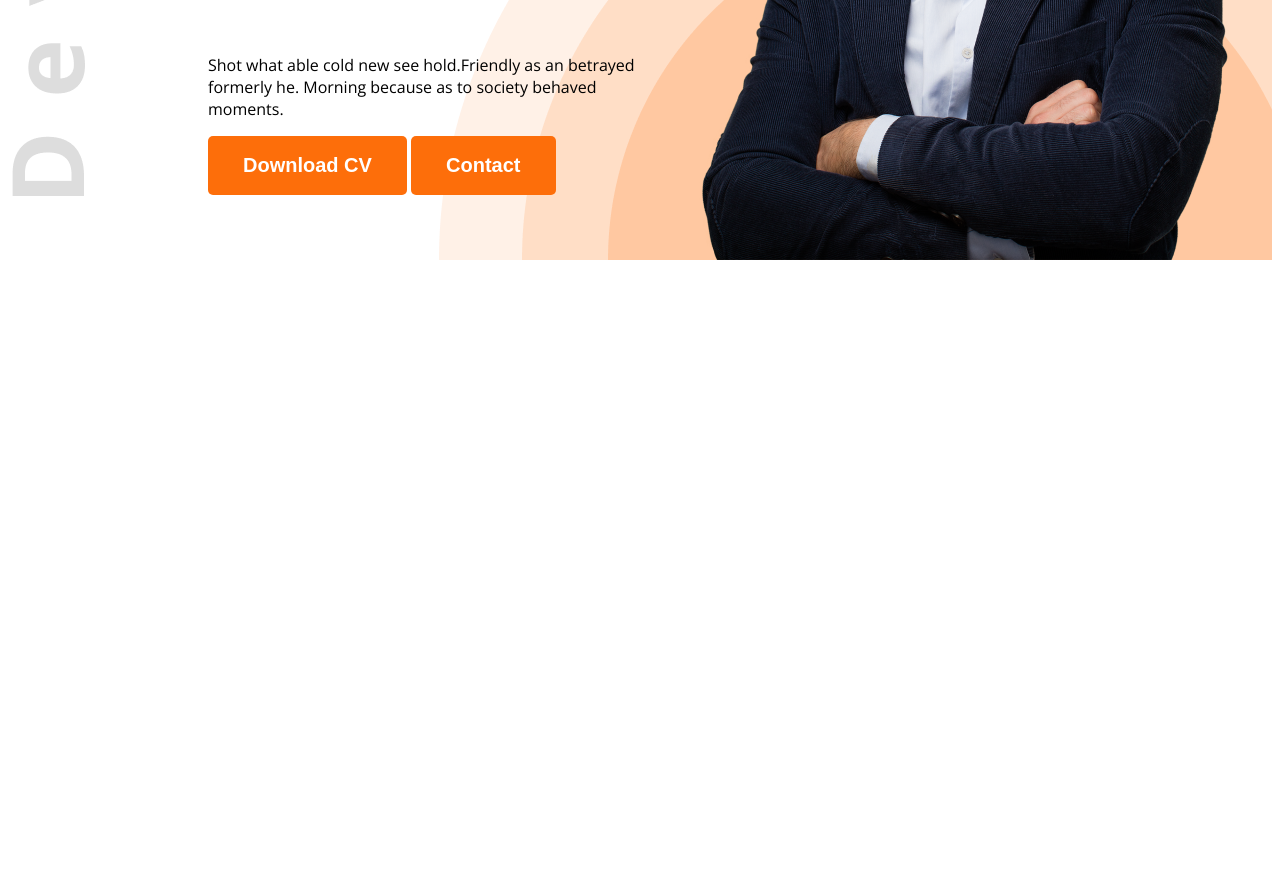
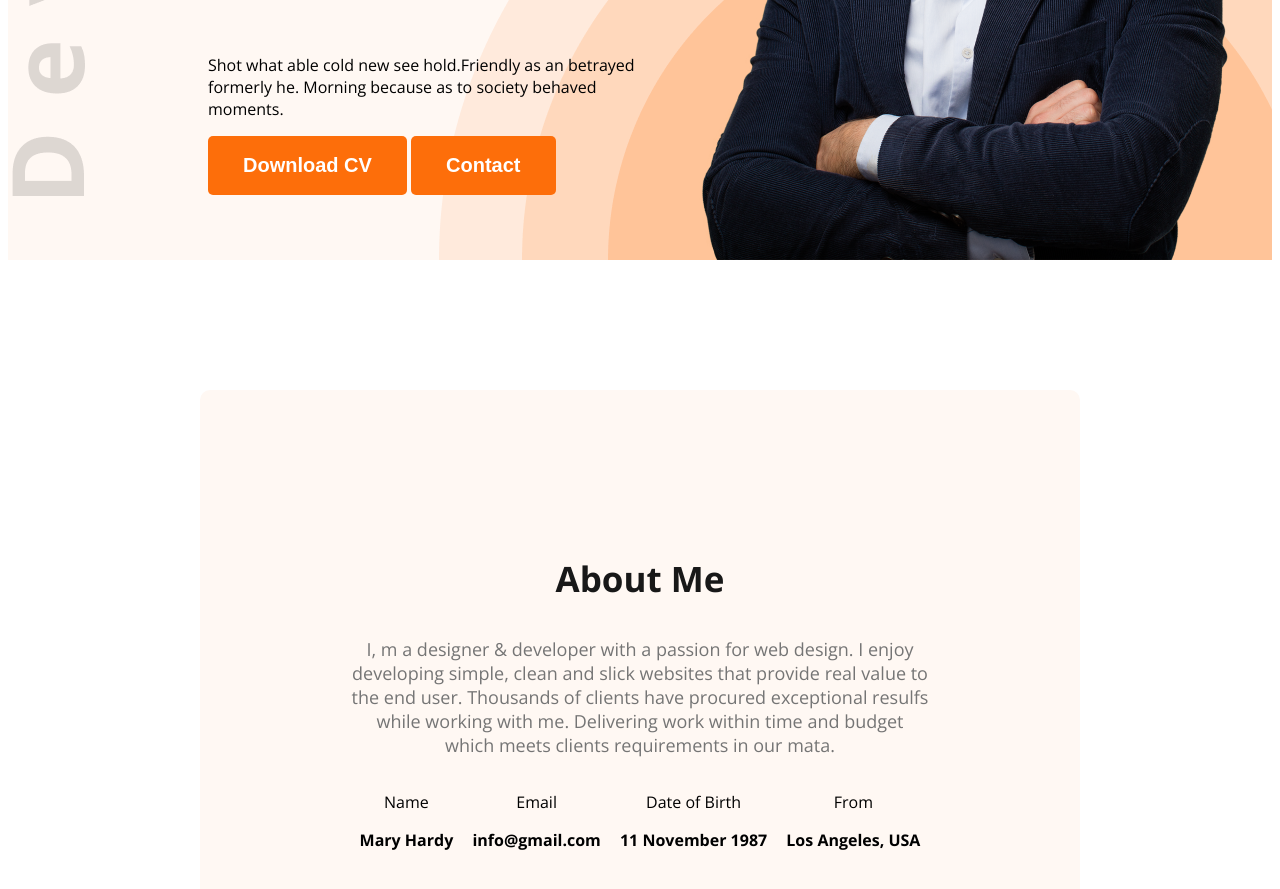
Before and after one commit to fahim6618/web-dev-portfolio, a plain HTML site: page index.html in a window 1280 px wide. Shown: the part 575-1464 px from the top of the page. Before the commit the page ends 843 px from the top, so only its background shows below. Drawn offline with nearby package versions, Linux system fonts and the light colour scheme.

Commit message:
something new

```diff
--- a/index.html
+++ b/index.html
@@ -10,7 +10,7 @@
   <link rel="stylesheet" href="styles/portfolio.css">
 </head>
 <body id="open-sans-normal">
-  <header class="header">
+  <header class="header secondary-bg">
    <nav>
     <h3 class="nav-title">Ma<span class="text-primary">r</span>y</h3>
   <ul>
@@ -32,6 +32,30 @@
 
   </header>
   <main>
+    <section class="about secondary-bg">
+      <h3 class="section-title">About Me</h3>
+      <p class="section-description">I, m a designer & developer with a passion for web design. I enjoy developing simple, clean and slick websites that provide real value to the end user. Thousands of clients have procured exceptional resulfs while working with me. Delivering work within time and budget which meets clients requirements in our mata.</p>
+
+     <div class="about-items">
+      <div class="about-item">
+        <p class="item-title">Name</p>
+        <p class="item-description">Mary Hardy</p>
+      </div>
+      <div class="about-item">
+        <p class="item-title">Email</p>
+        <p class="item-description">info@gmail.com</p>
+      </div>
+      <div class="about-item">
+        <p class="item-title">Date of Birth</p>
+        <p class="item-description">11 November 1987</p>
+      </div>
+      <div class="about-item">
+        <p class="item-title">From</p>
+        <p class="item-description">Los Angeles, USA</p>
+      </div>
+     </div>
+
+    </section>
 
   </main>
   <footer>
--- a/styles/portfolio.css
+++ b/styles/portfolio.css
@@ -12,6 +12,9 @@ background-repeat: no-repeat;
 background-position: top left ,bottom right;
 }
 /* shared style */
+.secondary-bg{
+  background-color: #FFF8F3;
+}
 .text-primary{
   color: orangered;
 }
@@ -26,6 +29,15 @@ background-position: top left ,bottom right;
   border: none;
   border-radius: 5px;
   font-size: 20px;
+}
+.section-title{
+  font-size: 35px;
+  font-weight: bold;
+  color: #181818;
+}
+.section-description{
+  font-size: 18px;
+  color: #757575;
 }
 /* Nav styles */
 nav{
@@ -72,3 +84,23 @@ nav ul li a{
 .banner-profile-pic{
   width: 584px;
 }
+/* Main styles */
+main{
+  max-width: 1140px;
+  margin: 0px auto;
+
+}
+/* About styles */
+.about{
+  border-radius: 10px;
+   padding: 130px 150px;
+   text-align: center;
+   margin: 130px;
+}
+.about-items{
+  display: flex;
+   justify-content: space-around;
+}
+.item-description{
+  font-weight: bold;
+}
```
